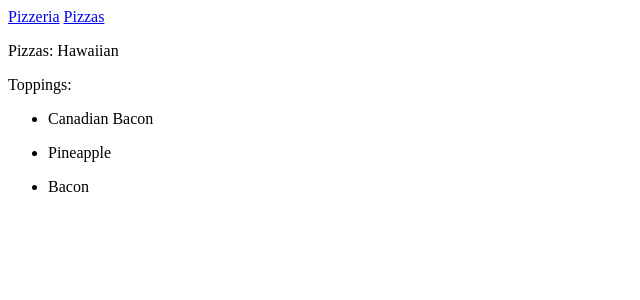
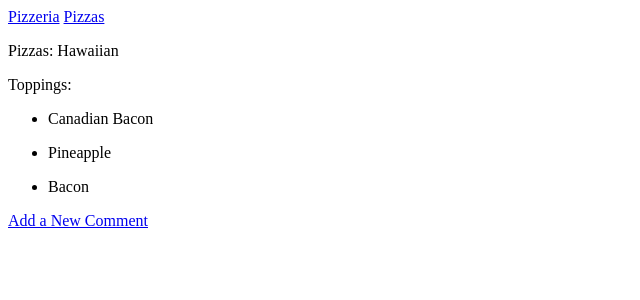
Before and after one commit to LaurenCurtis/DJANGOFinal, a Django app: page /pizzas/1/ in a window 1280 px wide. Shown: the top 300 px of the page, without its empty margins (0-640 px from the left). Run offline with Django 3.2, Linux system fonts and the light colour scheme; data comes from the database, SQL or seed files in the repository.

Commit message:
Addine in Comments

```diff
--- a/pizzas/models.py
+++ b/pizzas/models.py
@@ -16,3 +16,13 @@ class Topping(models.Model):
 
     def __str__(self):
         return self.name
+
+class Comments(models.Model):
+    pizza = models.ForeignKey(Pizza, on_delete=models.CASCADE)
+    name = models.TextField()
+
+    class Meta:
+        verbose_name_plural = 'Comments'
+
+    def __str__(self):
+        return self.name
--- a/pizzas/templates/pizzas/pizza.html
+++ b/pizzas/templates/pizzas/pizza.html
@@ -13,5 +13,8 @@
     <li>There are no toppings for this pizza yet.</li>
     {% endfor %}
 </ul>
+<p>
+    <a href="{% url 'pizzas:new_comment' pizza.id %}">Add a New Comment</a>
+</p>
 
 {% endblock content %}
--- a/pizzas/urls.py
+++ b/pizzas/urls.py
@@ -1,11 +1,14 @@
 from django.urls import path
 from . import views
-
+from django.conf.urls import url
+from django.urls.resolvers import URLPattern
 app_name = 'pizzas'
 
 urlpatterns = [
     path('',views.index,name='index'),
     path('Pizzas',views.pizzas,name = "pizzas" ),
-    path('pizzas/<int:pizza_id>/',views.pizza,name="pizza")
+    path('pizzas/<int:pizza_id>/',views.pizza,name="pizza"),
+    path('pizzas/<int:pizza_id>/',views.new_comment,name = 'new_comment'),
+
 
 ]
--- a/pizzas/views.py
+++ b/pizzas/views.py
@@ -1,4 +1,6 @@
-from django.shortcuts import render
+from django.shortcuts import render,redirect
+
+from pizzas.forms import CommentForm
 from .models import Pizza, Topping
 # Create your views here.
 def index(request):
@@ -15,3 +17,18 @@ def pizza(request, pizza_id):
     toppings = pizza.topping_set.order_by()
     context = {"pizza":pizza, "toppings":toppings}
     return render(request, 'pizzas/pizza.html',context)
+
+def new_comment(request, pizza_id):
+    pizza = Pizza.objects.get(id=pizza_id)
+    if request.method != 'POST':
+        form = CommentForm()
+    else:
+        form =CommentForm(data=request.POST)
+        if form.is_valid():
+            new_comment = form.save(commit=False)
+            new_comment.pizza = pizza
+            new_comment.save()
+
+            return redirect('pizzas:new_comment', pizza_id=pizza_id )
+    context = {'form':form, 'pizza':pizza}
+    return render(request, 'pizzas/new_comment.html', context)
```
Also changed, not shown: pizzas/forms.py (added, +9 -0 lines), pizzas/templates/pizzas/new_comment.html (added, +12 -0 lines).
